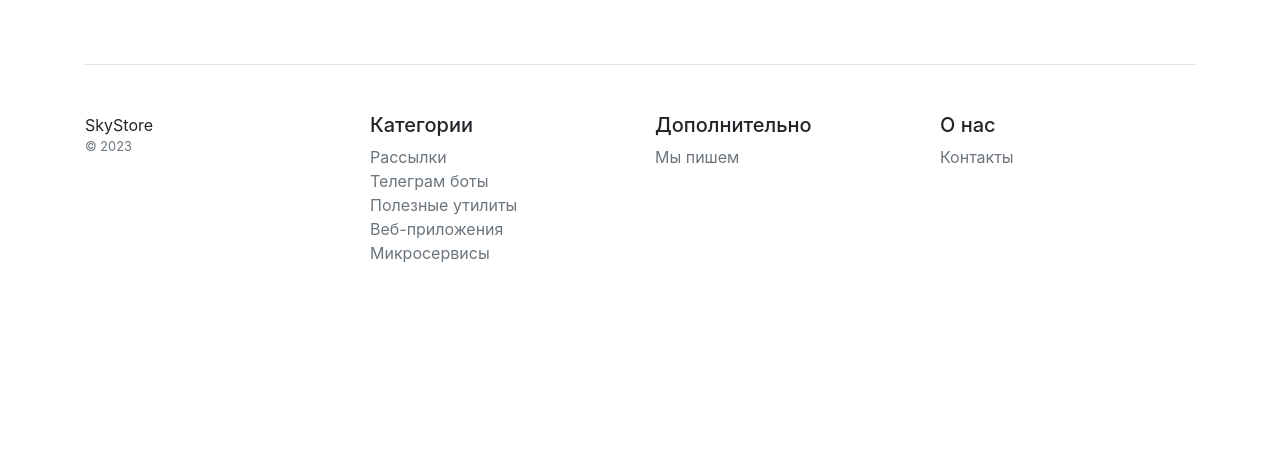
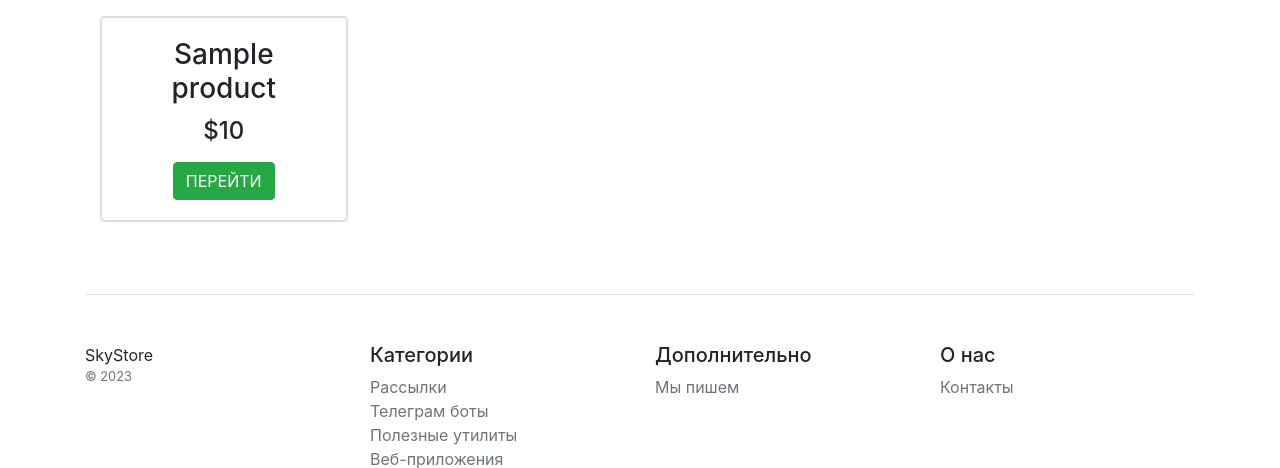
Before and after one commit to Xarveister/online_shop, a Django app: page / in a window 1280 px wide. Shown: the part 75-543 px from the top of the page. Run offline with Django 4.2, Linux system fonts and the light colour scheme; tables that the repository leaves empty hold one stand-in row (values such as "Sample post"); parts of the project's set-up code (start-up, migrations or seed data) failed here and were passed over; some libraries are stand-ins or nearby versions.

Commit message:
исправление ошибок

```diff
--- a/catalog/templates/catalog/base.html
+++ b/catalog/templates/catalog/base.html
@@ -13,14 +13,7 @@
 </head>
 <body>
 <header>
-    <div class="d-flex flex-column flex-md-row align-items-center p-3 px-md-4 mb-3 bg-white border-bottom box-shadow">
-        <h5 class="my-0 mr-md-auto font-weight-normal">Меню</h5>
-        <nav class="ms-5">
-            <a class="p-2 btn btn-outline-primary" href="/">Каталог</a>
-            <a class="p-2 btn btn-outline-primary" href="/contacts/">Контакты</a>
-            <a class="p-2 btn btn-outline-primary" href="/product/">Пример страницы отдельного продукта</a>
-        </nav>
-    </div>
+    {%include 'catalog\includes\inc_catalog_menu.html'%}
 </header>
 <div class="container">
 
--- /dev/null
+++ b/catalog/templates/catalog/includes/inc_catalog_menu.html
@@ -0,0 +1,8 @@
+    <div class="d-flex flex-column flex-md-row align-items-center p-3 px-md-4 mb-3 bg-white border-bottom box-shadow">
+        <h5 class="my-0 mr-md-auto font-weight-normal">Меню</h5>
+        <nav class="ms-5">
+            <a class="p-2 btn btn-outline-primary" href="/">Каталог</a>
+            <a class="p-2 btn btn-outline-primary" href="/contacts/">Контакты</a>
+            <a class="p-2 btn btn-outline-primary" href="/product/">Пример страницы отдельного продукта</a>
+        </nav>
+    </div>
--- a/catalog/templates/catalog/index.html
+++ b/catalog/templates/catalog/index.html
@@ -4,18 +4,18 @@
 {% block content%}
 <div class="container">
   <div class="row text-center">
-    {% for product in products %}
+    {% for object in object_list %}
     <div class="col-3">
       <div class="card mb-4 box-shadow">
         <div class="card">
           <div class="card-body">
-            <h3 class="card-title">{{ product.name_prod }}</h3>
-            <h4 class="card-title pricing-card-title">${{ product.price_prod }}</h4>
+            <h3 class="card-title">{{ object.name_prod }}</h3>
+            <h4 class="card-title pricing-card-title">${{ object.price_prod }}</h4>
             {% if product.img_prod %}
-            <img src="{{ product.img_prod|mediapath }}" alt="{{ product.name_prod }}" class="img-fluid">
+            <img src="{{ object.img_prod|mediapath }}" alt="{{ object.name_prod }}" class="img-fluid">
             {% endif %}
             <p class="card-text">{{ product.description_prod|truncatechars:100 }}</p>
-            <a href="{% url 'product_detail' product.id %}" class="btn btn-primary">Купить</a>
+            <a href="{% url 'catalog:product'%}" class="btn btn-success">ПЕРЕЙТИ</a>
           </div>
         </div>
       </div>
--- a/catalog/urls.py
+++ b/catalog/urls.py
@@ -1,9 +1,11 @@
 from django.urls import path
 
-from catalog.views import index, contacts, ProductDetailView
+from catalog.apps import CatalogConfig
+from catalog.views import index, contacts, product
+app_name = CatalogConfig.name
 
 urlpatterns = [
-    path('', index),
-    path('contacts/', contacts),
-    path('product/', ProductDetailView.as_view(), name='product_detail')
+    path('', index, name='index'),
+    path('contacts/', contacts, name='contacts'),
+    path('product/', product, name='product')
 ]
--- a/catalog/views.py
+++ b/catalog/views.py
@@ -6,16 +6,22 @@ from django.shortcuts import get_object_or_404, redirect, render
 
 
 def index(request):
-    return render(request, 'catalog\index.html')
+    products_list = Product.objects.all()
+
+    context = {
+        'object_list': products_list,
+        'title': 'Главная страница'
+    }
+    return render(request, 'catalog\index.html', context)
 
 
-class ProductDetailView(View):
-    template_name = 'catalog/product_detail.html'
-
-    def get(self, request):
-        product = get_object_or_404(Product)
-        return render(request, self.template_name, {'product': product})
-
+def product(request, pk):
+    '''
+    Контролер для страницы товара интернет-магазина
+    :return: HTTP-ответ с отображением шаблона "product.html"
+    '''
+    product = get_object_or_404(Product, id=pk)
+    return render(request, 'catalog/product.html', {'object': product})
 
 def contacts(request):
     if request.method == 'POST':
--- a/config/urls.py
+++ b/config/urls.py
@@ -22,7 +22,7 @@ from config import settings
 
 urlpatterns = [
     path('admin/', admin.site.urls),
-    path('', include('catalog.urls'))
+    path('', include('catalog.urls', namespace='catalog'))
 ]
 if settings.DEBUG:
     urlpatterns += static(settings.MEDIA_URL, document_root=settings.MEDIA_ROOT)
```
Also changed, not shown: catalog/templates/catalog/product.html (added, +13 -0 lines), catalog/templates/catalog/product_detail.html (deleted, +0 -23 lines).
